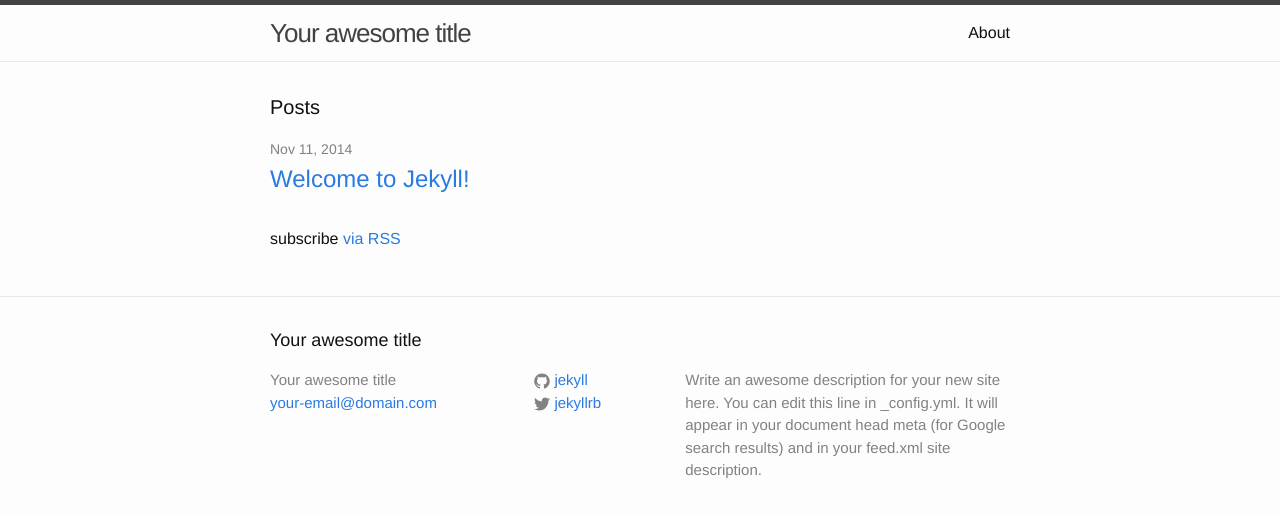
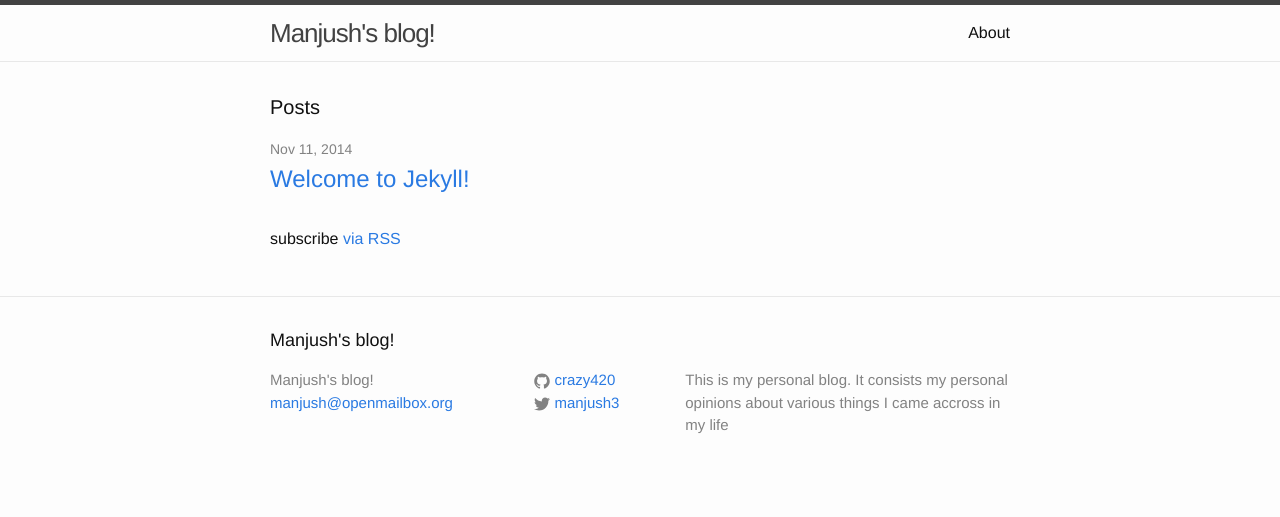
Before and after one commit to crazy420/crazy420.github.io, a Jekyll site: the page built from index.html, in a window 1280 px wide. Shown: the top 517 px of the page. Built offline with Jekyll 4.4.1, drawn with Linux system fonts in a browser that asks for light colours.

Commit message:
modify config.yml

```diff
--- a/_config.yml
+++ b/_config.yml
@@ -1,14 +1,12 @@
 # Site settings
-title: Your awesome title
-email: your-email@domain.com
+title: Manjush's blog!
+email: manjush@openmailbox.org
 description: > # this means to ignore newlines until "baseurl:"
-  Write an awesome description for your new site here. You can edit this
-  line in _config.yml. It will appear in your document head meta (for
-  Google search results) and in your feed.xml site description.
+  This is my personal blog. It consists my personal opinions about various things I came accross in my life
 baseurl: "" # the subpath of your site, e.g. /blog/
-url: "http://yourdomain.com" # the base hostname & protocol for your site
-twitter_username: jekyllrb
-github_username:  jekyll
+url: crazy420.github.io # the base hostname & protocol for your site
+twitter_username: manjush3
+github_username:  crazy420
 
 # Build settings
 markdown: kramdown
```
